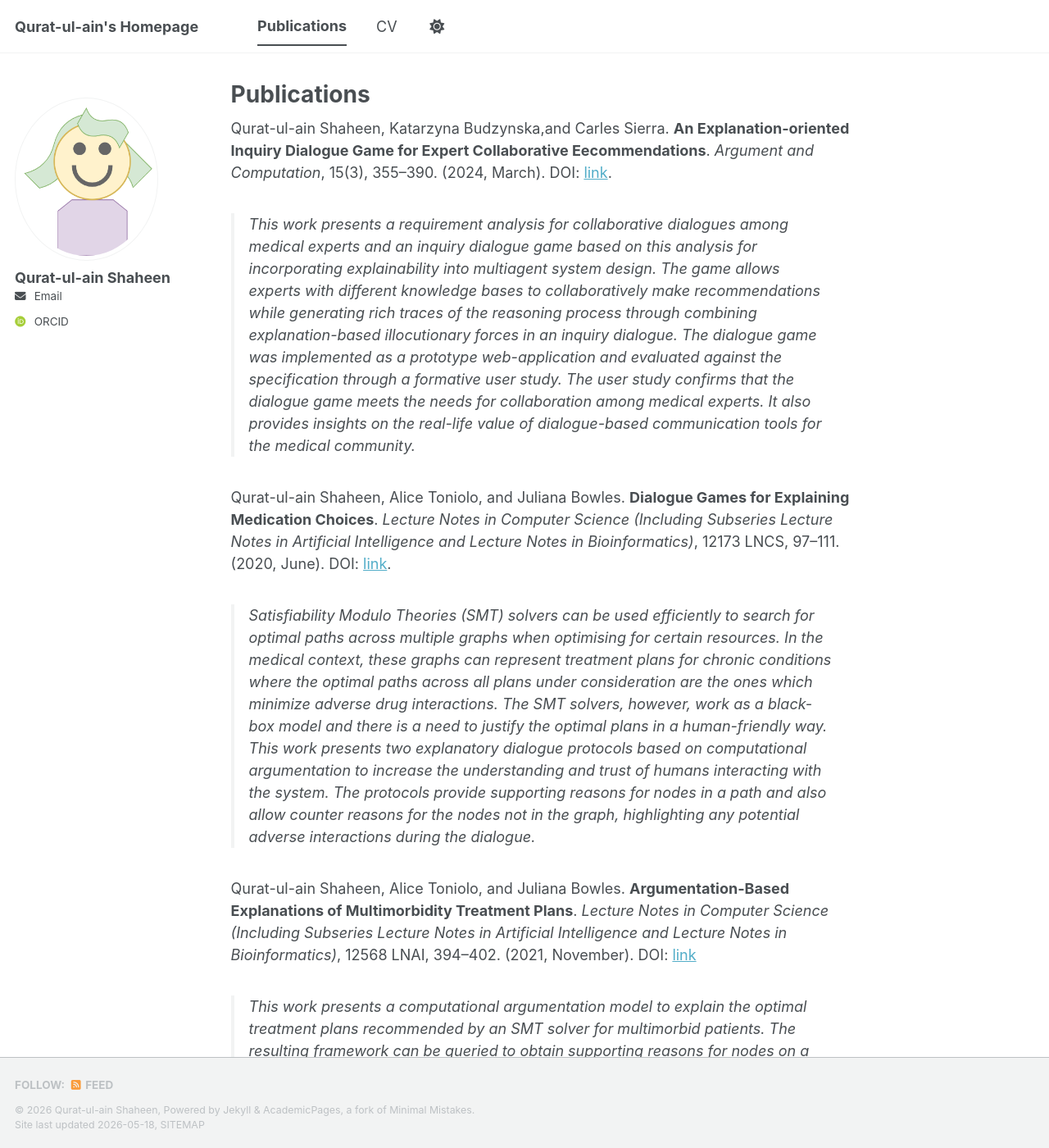
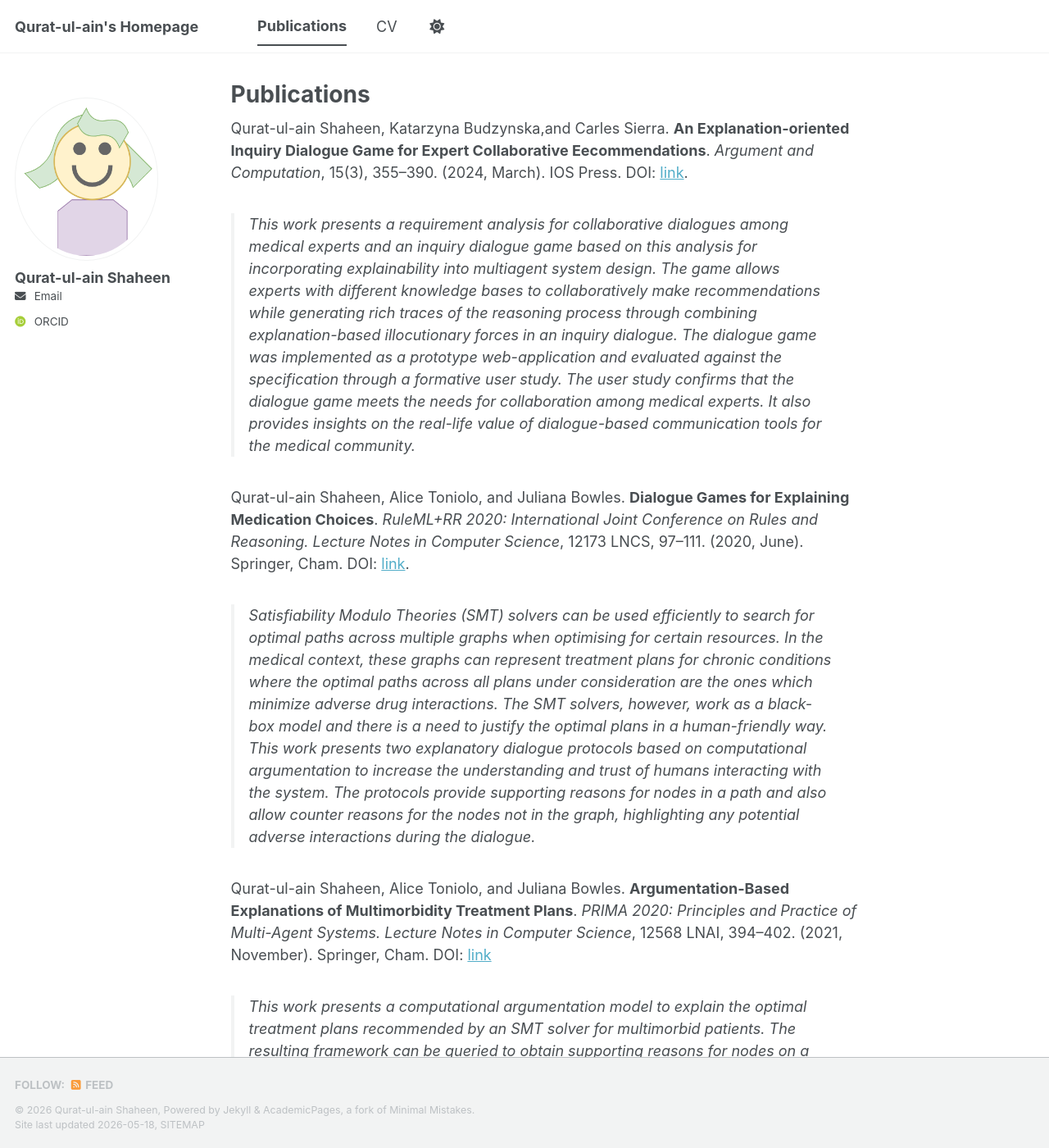
Before and after one commit to QuratulainS/QuratulainS.github.io, a Jekyll site: the page built from _pages/publications.md, in a window 1280 px wide and 1400 px high. Shown: the whole window at 82% size. Built offline with Jekyll 4.4.1, drawn with Linux system fonts in a browser that asks for light colours; some web fonts are replaced; a script bundle is joined from its source files by our own code; library files that are not in the unit come from our copies; some of the changed text lies outside the part shown.

Commit message:
Update publications.md

```diff
--- a/_pages/publications.md
+++ b/_pages/publications.md
@@ -3,17 +3,17 @@ title: Publications
 permalink: /publications/
 ---
 Qurat-ul-ain Shaheen, Katarzyna Budzynska,and Carles Sierra. **An Explanation-oriented Inquiry Dialogue Game for Expert Collaborative Eecommendations**.
-*Argument and Computation*, 15(3), 355–390. (2024, March). DOI: [link](https://doi.org/10.3233/AAC-230010).
+*Argument and Computation*, 15(3), 355–390. (2024, March). IOS Press. DOI: [link](https://doi.org/10.3233/AAC-230010).
 > This work presents a requirement analysis for collaborative dialogues among medical experts and an inquiry dialogue game based on this analysis for incorporating explainability into multiagent system design. The game allows experts with different knowledge bases to collaboratively make recommendations while generating rich traces of the reasoning process through combining explanation-based illocutionary forces in an inquiry dialogue. The dialogue game was implemented as a prototype web-application and evaluated against the specification through a formative user study. The user study confirms that the dialogue game meets the needs for collaboration among medical experts. It also provides insights on the real-life value of dialogue-based communication tools for the medical community.
 
-Qurat-ul-ain Shaheen, Alice Toniolo, and Juliana Bowles. **Dialogue Games for Explaining Medication Choices**. *Lecture Notes in Computer Science (Including Subseries Lecture Notes in Artificial Intelligence and Lecture Notes in Bioinformatics)*,
-12173 LNCS, 97–111. (2020, June). DOI: [link](https://doi.org/10.1007/978-3-030-57977-7_7).
+Qurat-ul-ain Shaheen, Alice Toniolo, and Juliana Bowles. **Dialogue Games for Explaining Medication Choices**. *RuleML+RR 2020: International Joint Conference on Rules and Reasoning. Lecture Notes in Computer Science*,
+12173 LNCS, 97–111. (2020, June). Springer, Cham. DOI: [link](https://doi.org/10.1007/978-3-030-57977-7_7).
 > Satisfiability Modulo Theories (SMT) solvers can be used efficiently to search for optimal paths across multiple graphs when optimising for certain resources. In the medical context, these graphs can represent treatment plans for chronic conditions where the optimal paths across all plans under consideration are the ones which minimize adverse drug interactions. The SMT solvers, however, work as a black-box model and there is a need to justify the optimal plans in a human-friendly way. This work presents two explanatory dialogue protocols based on computational argumentation to increase the understanding and trust of humans interacting with the system. The protocols provide supporting reasons for nodes in a path and also allow counter reasons for the nodes not in the graph, highlighting any potential adverse interactions during the dialogue.
 
-Qurat-ul-ain Shaheen, Alice Toniolo, and Juliana Bowles. **Argumentation-Based Explanations of Multimorbidity Treatment Plans**. *Lecture Notes in Computer Science (Including Subseries Lecture Notes in Artificial Intelligence and Lecture Notes in Bioinformatics)*,
-12568 LNAI, 394–402. (2021, November).  DOI: [link](https://doi.org/10.1007/978-3-030-69322-0_29)
+Qurat-ul-ain Shaheen, Alice Toniolo, and Juliana Bowles. **Argumentation-Based Explanations of Multimorbidity Treatment Plans**. *PRIMA 2020: Principles and Practice of Multi-Agent Systems. Lecture Notes in Computer Science*,
+12568 LNAI, 394–402. (2021, November). Springer, Cham. DOI: [link](https://doi.org/10.1007/978-3-030-69322-0_29)
 > This work presents a computational argumentation model to explain the optimal treatment plans recommended by an SMT solver for multimorbid patients. The resulting framework can be queried to obtain supporting reasons for nodes on a path following a model of argumentation schemes. The modelling approach is generic and can be used for justifying similar sequences.
 
 Martijn Demollin, Qurat-ul-ain Shaheen, Katarzyna Budzynska,and Carles Sierra. **Argumentation Theoretical Frameworks for Explainable Artificial Intelligence**.
-*2nd Workshop on Interactive Natural Language Technology for Explainable Artificial Intelligence*, 44–49. (2020, November). URL: [link](https://aclanthology.org/2020.nl4xai-1.10/)
+*2nd Workshop on Interactive Natural Language Technology for Explainable Artificial Intelligence*, 44–49. (2020, November). ACM. URL: [link](https://aclanthology.org/2020.nl4xai-1.10/)
 > This paper discusses four major argumentation theoretical frameworks with respect to their use in support of explainable artificial intelligence (XAI). We consider these frameworks as useful tools for both system-centred and user-centred XAI. The former is concerned with the generation of explanations for decisions taken by AI systems, while the latter is concerned with the way explanations are given to users and received by them.
```
